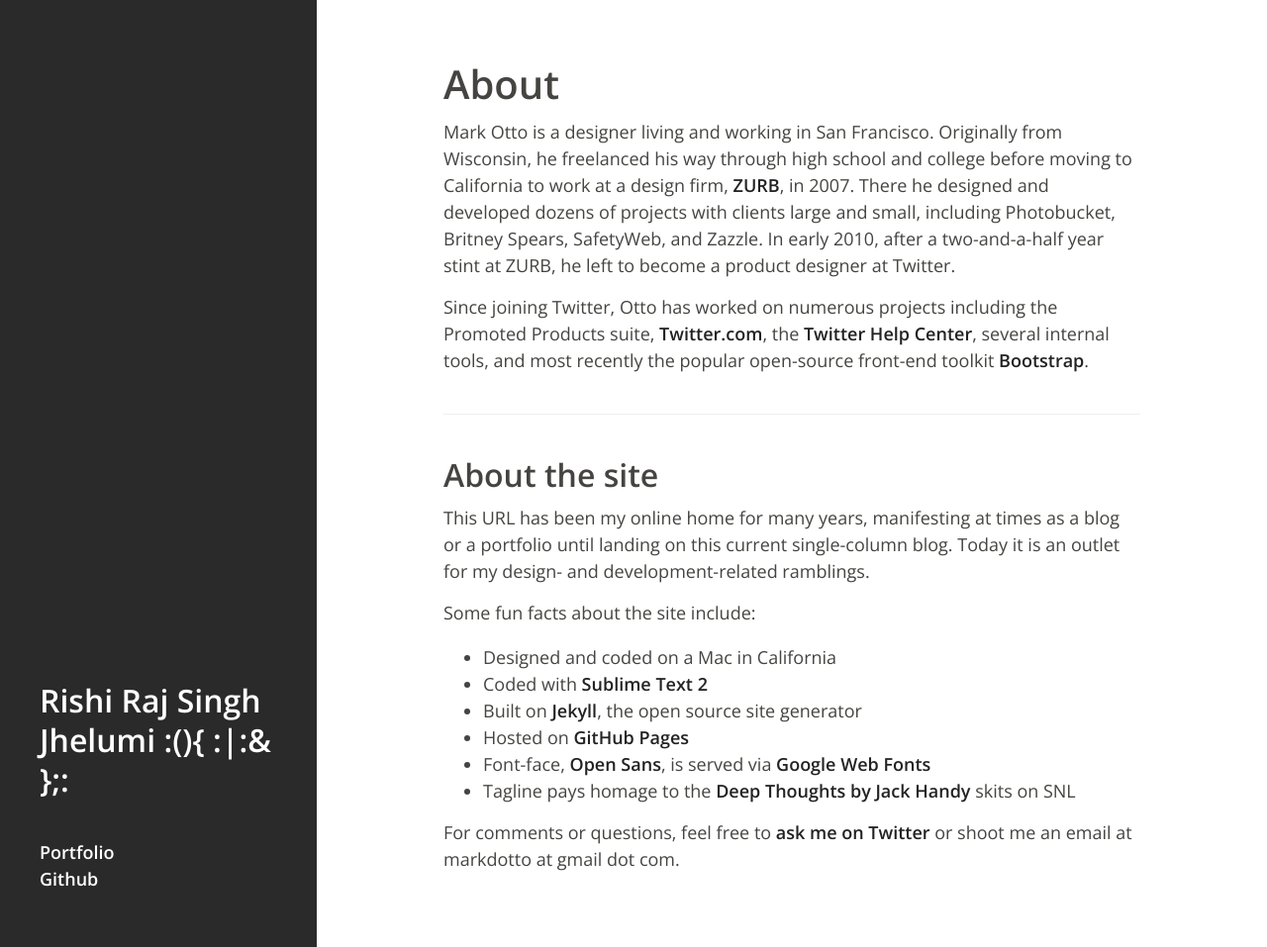
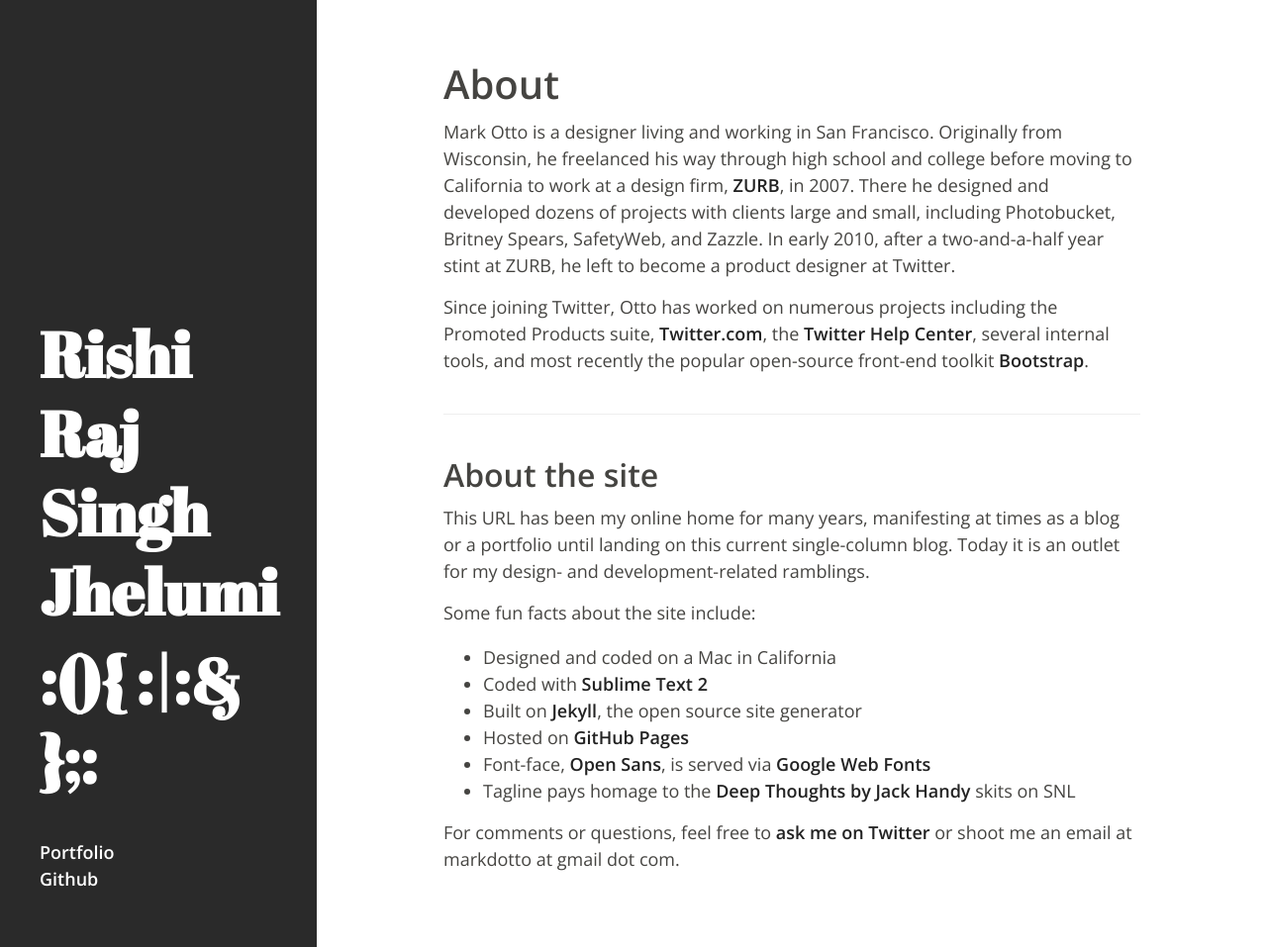
Before and after one commit to rishirajsinghjhelumi/rishirajsinghjhelumi.github.io, a Jekyll site: the page built from about.html, in a window 1280 px wide and 957 px high. Shown: the whole window at 99% size. Built offline with Jekyll 4.4.1, drawn with Linux system fonts in a browser that asks for light colours; Markdown is read by kramdown in place of the engine named in the settings.

Commit message:
update layout

```diff
--- a/404.html
+++ b/404.html
@@ -24,12 +24,13 @@
 
     <header class="masthead">
       <div class="masthead-inner">
-        <h2>Rishi Raj Singh Jhelumi :(){ :|:& };:</h2>
+        <h1>Rishi Raj Singh Jhelumi</h1>
+        <h1> :(){ :|:& };: </h1>
 
         <div class="colophon">
           <ul class="colophon-links">
             <li>
-              <a href="web.iiit.ac.in/~rishirajsingh.jhelumi">Portfolio</a>
+              <a href="https://web.iiit.ac.in/~rishirajsingh.jhelumi">Portfolio</a>
             </li>
             <li>
               <a href="https://github.com/rishirajsinghjhelumi">Github</a>
--- a/_config.yml
+++ b/_config.yml
@@ -1,4 +1,4 @@
-title:        'Rishi Raj Singh Jhelumi :(){ :|:& };:'
+title:        'Rishi Raj Singh Jhelumi'
 tagline:      'Lets :(){ :|:& };:'
 description:  ''
 url:          http://rishirajsinghjhelumi.github.io
--- a/_layouts/default.html
+++ b/_layouts/default.html
@@ -7,7 +7,8 @@
 
     <header class="masthead">
       <div class="masthead-inner">
-        <h2>{{ site.title }}</h2>
+        <h1>{{ site.title }}</h1>
+        <h1> :(){ :|:& };: </h1>
         <p class="lead">{{ site.description }}</p>
 
         <div class="colophon">
```
